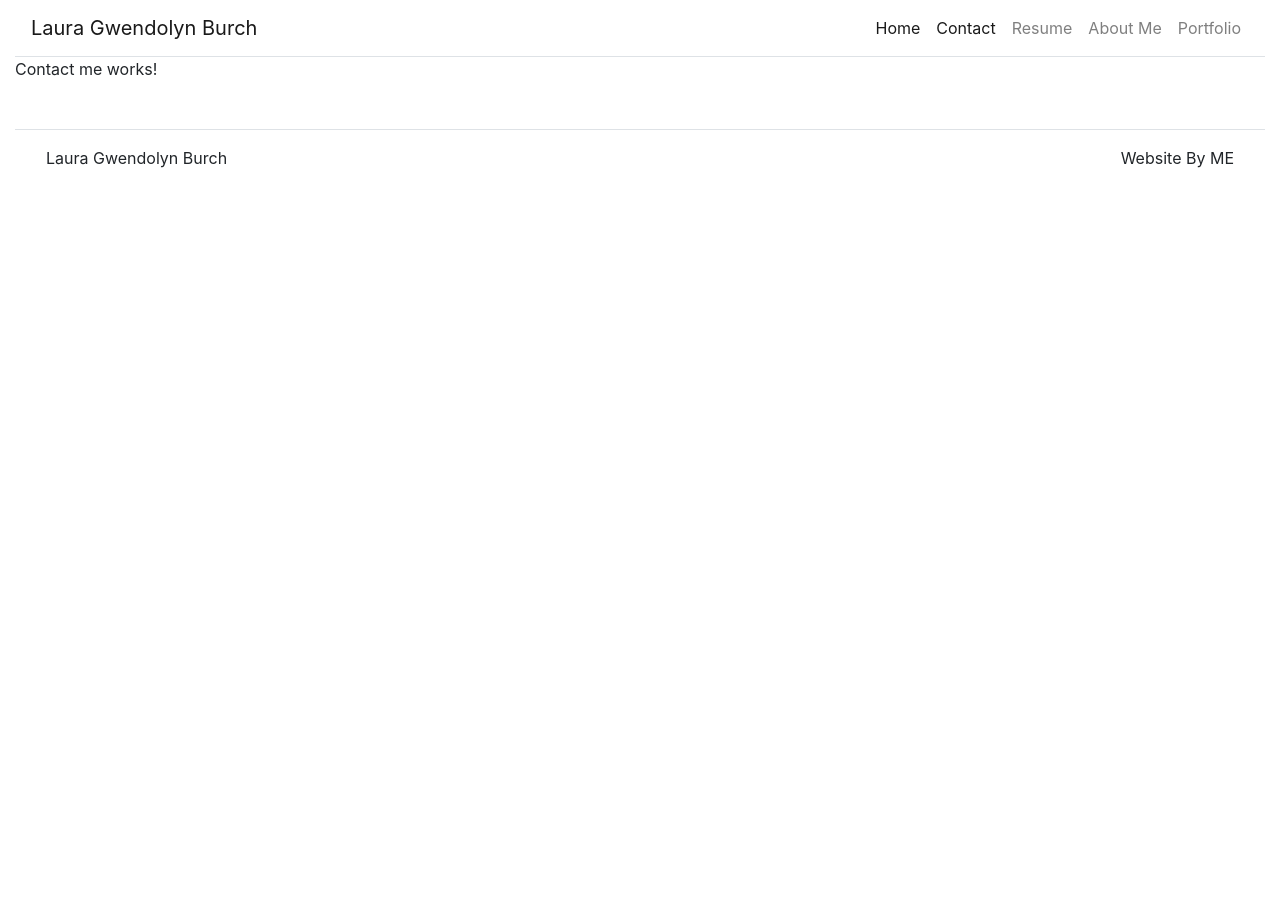
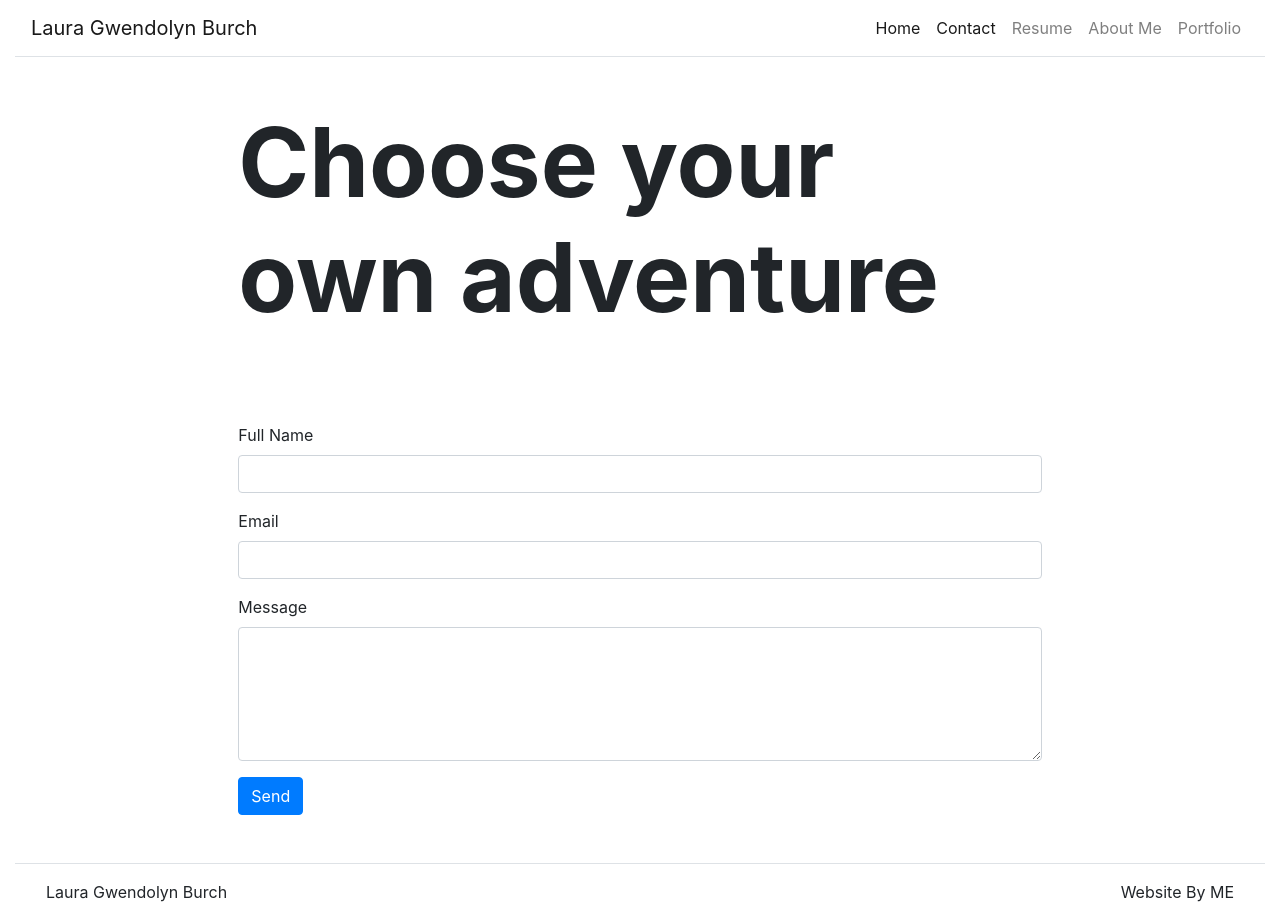
Before and after one commit to LauraGwendolynBurch/portfolio_react, a React (Create React App) app in the folder portfolio-react/: page /contact in a window 1280 px wide. Before the commit the page ends 800 px from the top, so only its background shows below. Built offline with nearby package versions, Linux system fonts and the light colour scheme.

Commit message:
added form to contact page

```diff
--- a/portfolio-react/package.json
+++ b/portfolio-react/package.json
@@ -6,6 +6,7 @@
     "@testing-library/jest-dom": "^5.11.9",
     "@testing-library/react": "^11.2.5",
     "@testing-library/user-event": "^12.8.3",
+    "axios": "^0.21.1",
     "bootstrap": "^4.6.0",
     "react": "^17.0.1",
     "react-bootstrap": "^1.5.1",
--- a/portfolio-react/src/pages/ContactPage.js
+++ b/portfolio-react/src/pages/ContactPage.js
@@ -1,11 +1,54 @@
 import React from 'react';
 
-function ContactPage () {
+import Form from 'react-bootstrap/form';
+import Button from 'react-bootstrap/button'
 
-    return(
-        <p>Contact me works!</p>
-    )
+import Hero from '../components/Hero';
+import Content from '../components/Content';
 
-}
 
-export default ContactPage
+class ContactPage extends React.Component {
+
+    constructor(props) {
+        super(props);
+        this.state = {
+            name: "",
+            email: "",
+            message: "",
+            disabled: false,
+            emailSent: null,
+        }
+    }
+
+    render() {
+        return (
+            <div>
+                <Hero title={this.props.title} />
+                <Content>
+                    <Form>
+                        <Form.Group>
+                            <Form.Label htmlFor="full-name">Full Name</Form.Label>
+                            <Form.Control id="full-name" name="name" type="text" value={this.state.name} onChange={this.handleChange}/>
+                        </Form.Group>
+
+                        <Form.Group>
+                        <Form.Label htmlFor="email">Email</Form.Label>
+                        <Form.Control id="email" name="email" type="email" value={this.state.email} onChange={this.handleChange}/>
+                        </Form.Group>
+
+                        <Form.Group>
+                        <Form.Label htmlFor="message">Message</Form.Label>
+                        <Form.Control id="message" name="message" as="textarea"  rows="5" value={this.state.message} onChange={this.handleChange}/>
+                        </Form.Group>
+
+                        <Button className="d-inline-block" variant="primary" type="submit" disabled={this.state.disabled} >
+                        Send
+                        </Button>
+                    </Form>
+                </Content>
+            </div>
+        )
+    }
+};
+
+export default ContactPage;
```
Also changed, not shown: 1 other file (tests, documents, lock files or other folders).
